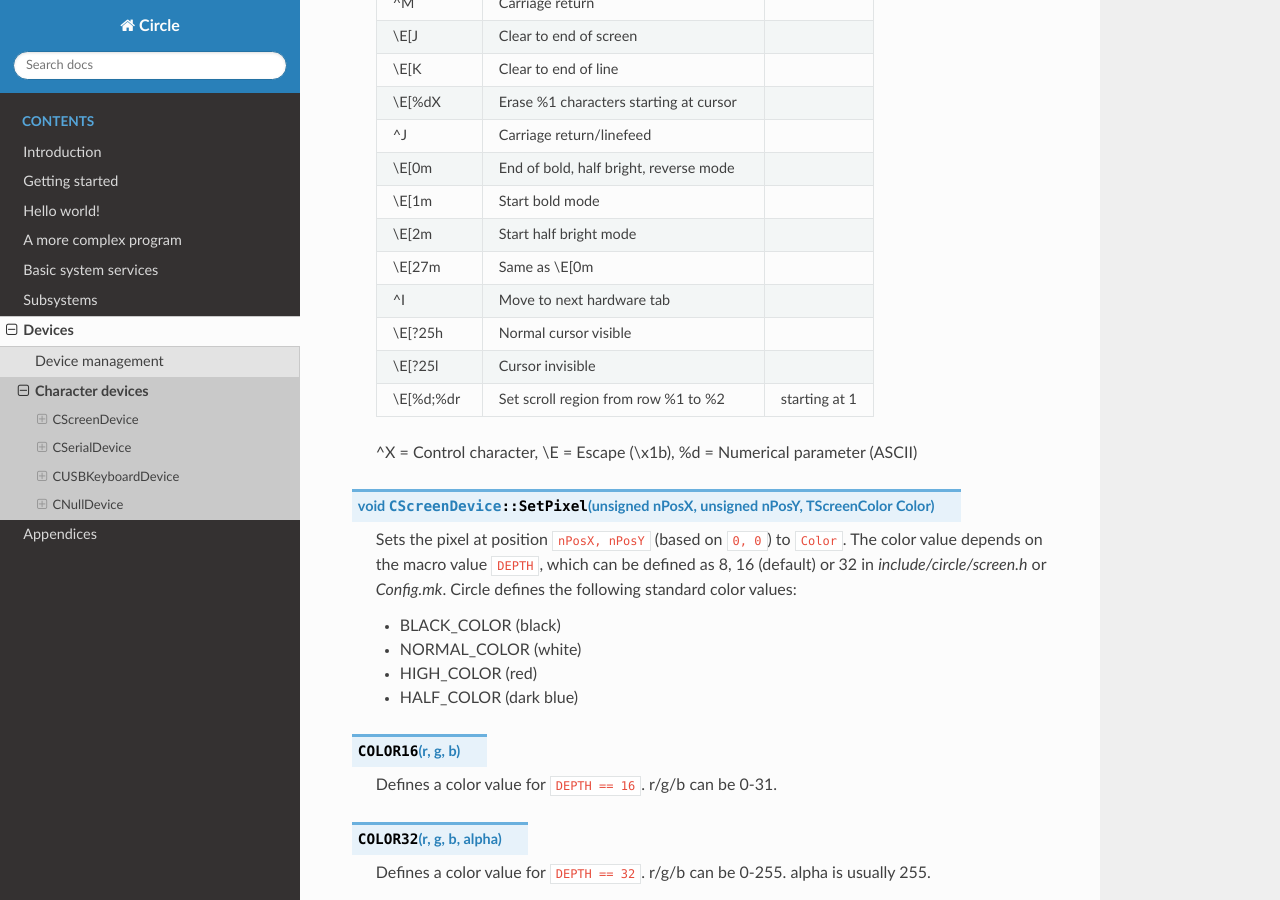
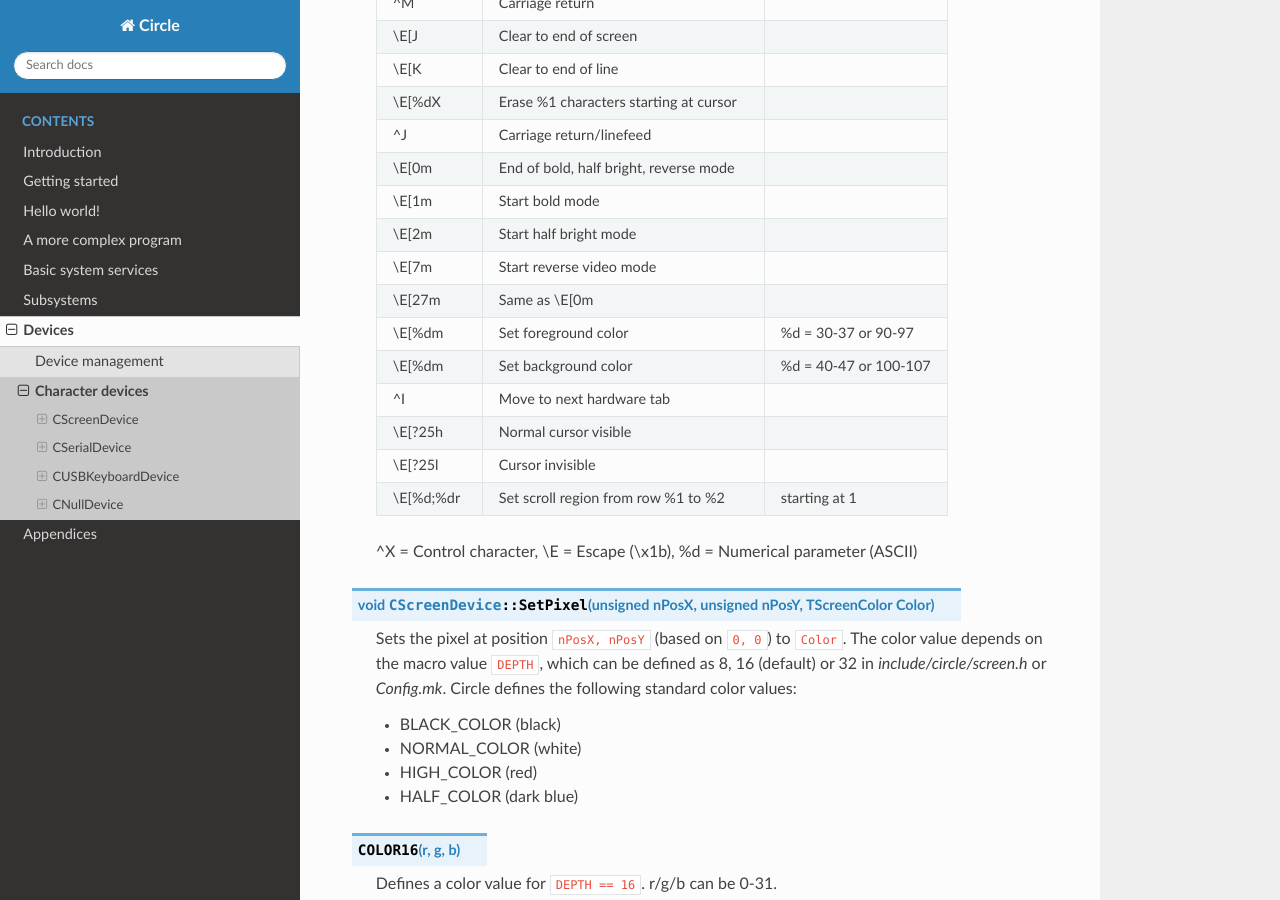
Before and after one commit to rsta2/circle-docs, a Sphinx documentation site: the page built from docs/devices/character-devices.rst, in a window 1280 px wide and 900 px high, scrolled down 1685 px. Built offline with Sphinx 7.4.7 and the Read the Docs theme 2.0.0, drawn with Linux system fonts in a browser that asks for light colours.

Commit message:
devices/character-devices: CScreenDevice: Add color and reverse modes

```diff
--- a/docs/devices/character-devices.rst
+++ b/docs/devices/character-devices.rst
@@ -46,9 +46,9 @@ CScreenDevice
 
 	Writes ``nCount`` characters from ``pBuffer`` to the screen. Returns the number of written characters. This method supports several escape sequences:
 
-	==============	======================================	=============
+	==============	======================================	=====================
 	Sequence	Description				Remarks
-	==============	======================================	=============
+	==============	======================================	=====================
 	\\E[B		Cursor down one line
 	\\E[H		Cursor home
 	\\E[A		Cursor up one line
@@ -64,12 +64,15 @@ CScreenDevice
 	\\E[0m		End of bold, half bright, reverse mode
 	\\E[1m		Start bold mode
 	\\E[2m		Start half bright mode
+	\\E[7m		Start reverse video mode
 	\\E[27m		Same as \\E[0m
+	\\E[%dm		Set foreground color			%d = 30-37 or 90-97
+	\\E[%dm		Set background color			%d = 40-47 or 100-107
 	^I		Move to next hardware tab
 	\\E[?25h	Normal cursor visible
 	\\E[?25l	Cursor invisible
 	\\E[%d;%dr	Set scroll region from row %1 to %2	starting at 1
-	==============	======================================	=============
+	==============	======================================	=====================
 
 	^X = Control character, \\E = Escape (\\x1b), %d = Numerical parameter (ASCII)
 
```
